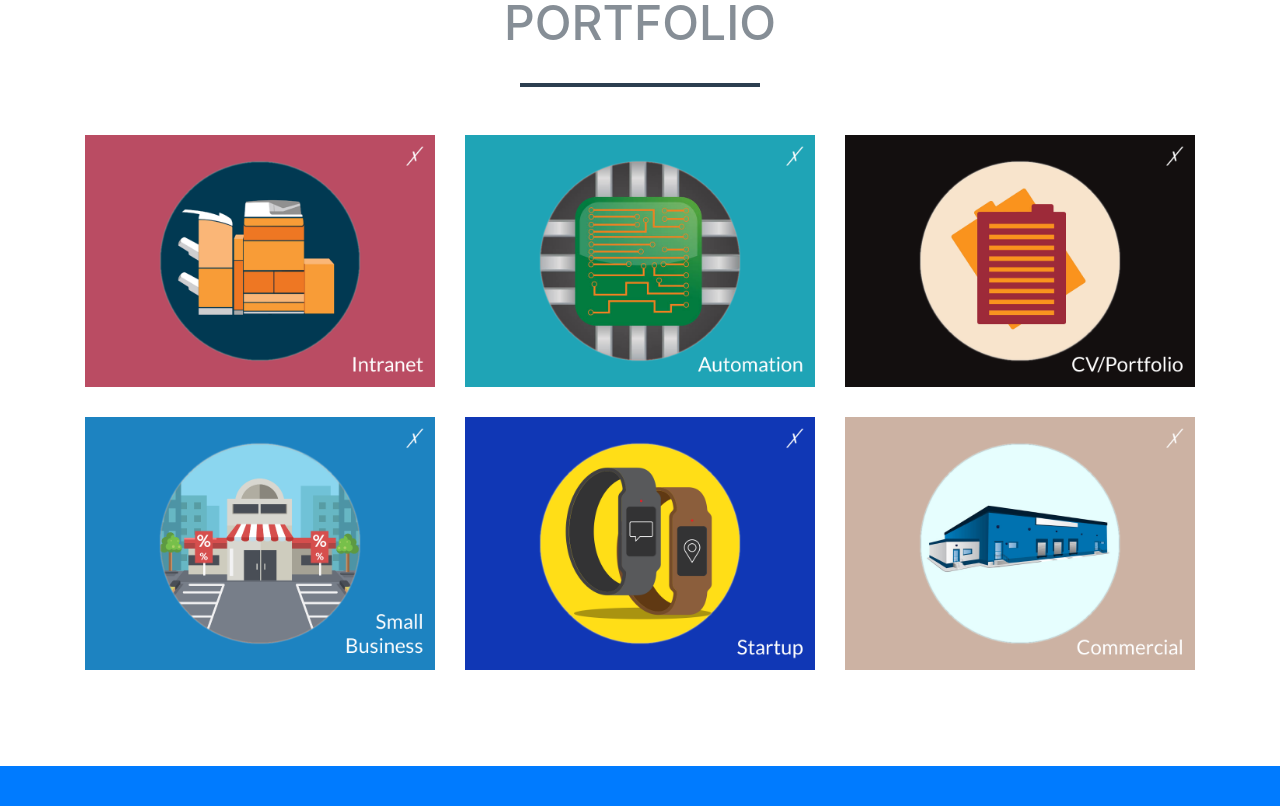
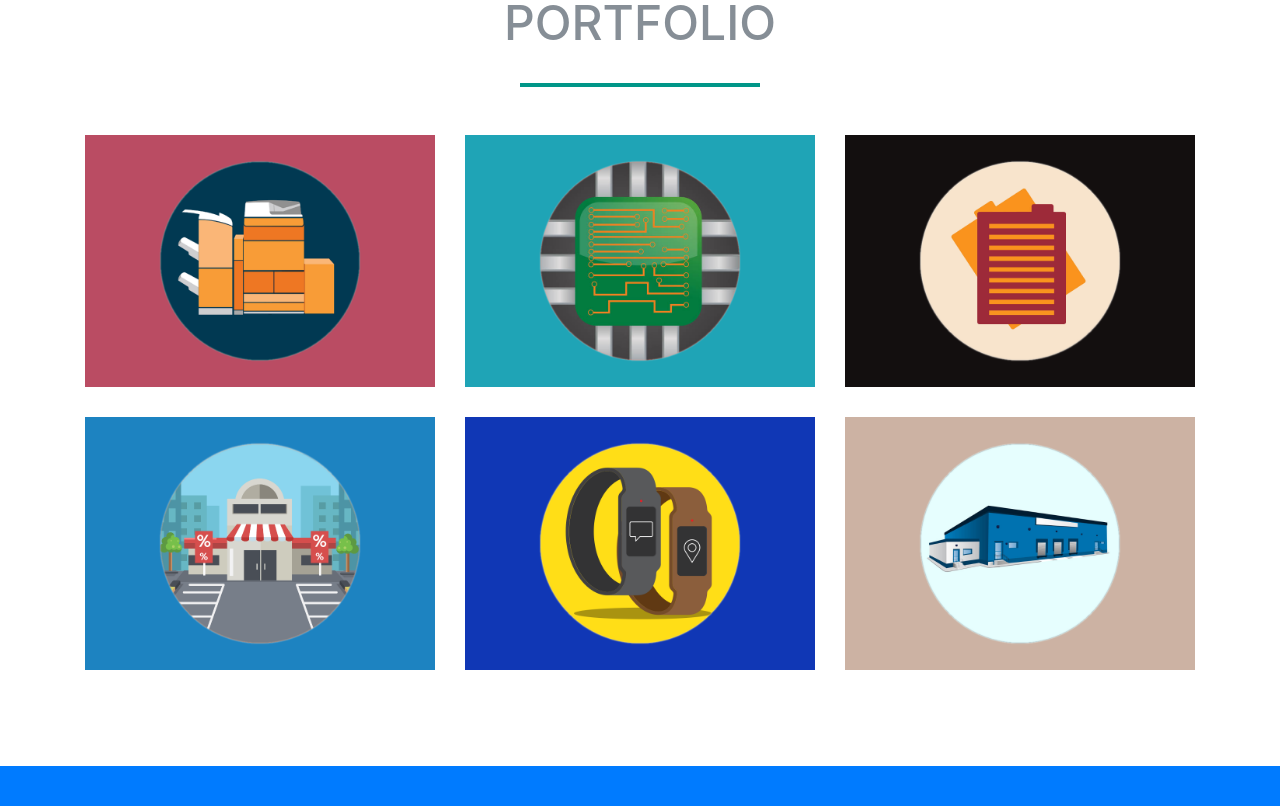
Before and after one commit to odbaruch/Xeneus-site, a website with bundled scripts: page index.html in a window 1280 px wide. Shown: the part 814-1620 px from the top of the page. Built offline with nearby package versions, Linux system fonts and the light colour scheme.

Commit message:
Remove portfolio labels and change site color scheme

```diff
--- a/index.html
+++ b/index.html
@@ -75,7 +75,7 @@
                   <i class="fa fa-search-plus fa-3x"></i>
                 </div>
               </div>
-              <img class="img-fluid" src="img/portfolio/intraoffice_branded.png" alt="">
+              <img class="img-fluid" src="img/portfolio/intraoffice.png" alt="">
             </a>
           </div>
           <div class="col-md-6 col-lg-4">
@@ -85,7 +85,7 @@
                   <i class="fa fa-search-plus fa-3x"></i>
                 </div>
               </div>
-              <img class="img-fluid" src="img/portfolio/automation_branded.png" alt="">
+              <img class="img-fluid" src="img/portfolio/automation.png" alt="">
             </a>
           </div>
           <div class="col-md-6 col-lg-4">
@@ -95,7 +95,7 @@
                   <i class="fa fa-search-plus fa-3x"></i>
                 </div>
               </div>
-              <img class="img-fluid" src="img/portfolio/CV_branded.png" alt="">
+              <img class="img-fluid" src="img/portfolio/CV.png" alt="">
             </a>
           </div>
           <div class="col-md-6 col-lg-4">
@@ -105,7 +105,7 @@
                   <i class="fa fa-search-plus fa-3x"></i>
                 </div>
               </div>
-              <img class="img-fluid" src="img/portfolio/smallbusiness_branded.png" alt="">
+              <img class="img-fluid" src="img/portfolio/smallbusiness.png" alt="">
             </a>
           </div>
           <div class="col-md-6 col-lg-4">
@@ -115,7 +115,7 @@
                   <i class="fa fa-search-plus fa-3x"></i>
                 </div>
               </div>
-              <img class="img-fluid" src="img/portfolio/startup_branded.png" alt="">
+              <img class="img-fluid" src="img/portfolio/startup.png" alt="">
             </a>
           </div>
           <div class="col-md-6 col-lg-4">
@@ -125,7 +125,7 @@
                   <i class="fa fa-search-plus fa-3x"></i>
                 </div>
               </div>
-              <img class="img-fluid" src="img/portfolio/commercial_branded.png" alt="">
+              <img class="img-fluid" src="img/portfolio/commercial.png" alt="">
             </a>
           </div>
         </div>
```
Also changed, not shown: css/freelancer.min.css, js/freelancer.min.js, vendor/magnific-popup/magnific-popup.css.
